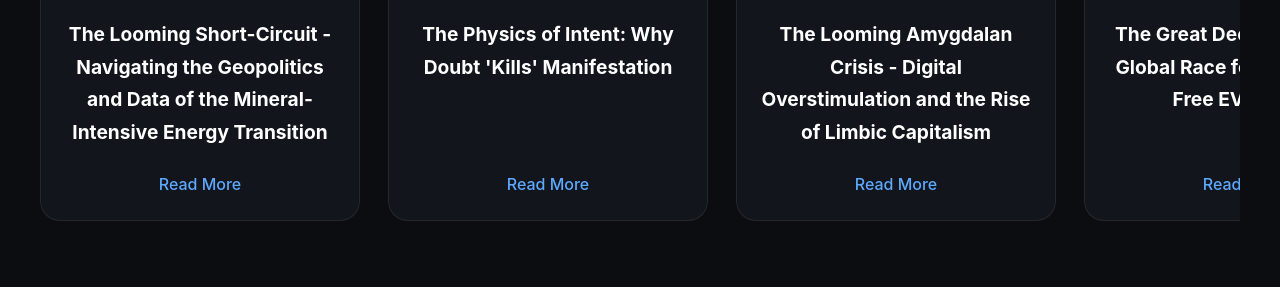
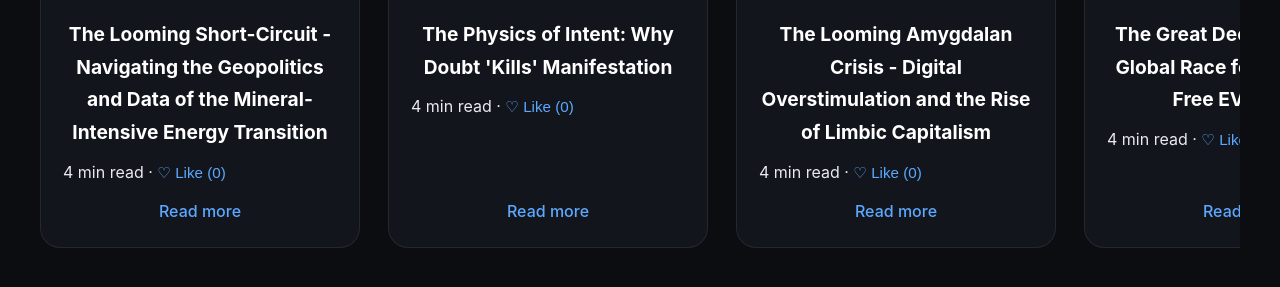
Before and after one commit to 996938039a-droid/996938039a-droid.github.io, a Jekyll site: the page built from index.html, in a window 1280 px wide and 900 px high, scrolled down 593 px, cut to the strip 572-859 px from the top of the window. Built offline with Jekyll 4.4.1, drawn with Linux system fonts in a browser that asks for light colours; some of the changed lines change nothing that is shown.

Commit message:
Update index.html

```diff
--- a/index.html
+++ b/index.html
@@ -9,9 +9,13 @@ layout: null
   <title>Signals & Patterns</title>
   <meta name="viewport" content="width=device-width, initial-scale=1" />
   <link rel="stylesheet" href="/assets/style.css" />
+
+  <!-- Reading time + likes -->
+  <script src="/assets/reading-time.js"></script>
+  <script src="/assets/likes.js"></script>
 </head>
 
-  <body>
+<body>
 
   <!-- HERO BANNER -->
   <section class="hero-banner">
@@ -42,12 +46,26 @@ layout: null
       {% for post in site.posts limit:4 %}
         <div class="slide">
           <img src="{{ post.banner }}" alt="{{ post.title }}">
+
           <div class="slide-content">
             <h3>{{ post.title }}</h3>
 
+            <!-- META -->
+            <div class="card-meta">
+              <span
+                class="reading-time"
+                data-text="{{ post.content | strip_html | escape }}">
+              </span>
+              ·
+              <button
+                class="like-btn"
+                data-slug="{{ post.url }}">
+              </button>
+            </div>
+
             <a href="{{ post.url }}" class="read-link">
-        Read More
-      </a>
+              Read more
+            </a>
           </div>
         </div>
       {% endfor %}
@@ -66,5 +84,14 @@ layout: null
     </div>
   </section>
 
+  <!-- INIT READING TIME -->
+  <script>
+    document.querySelectorAll('.reading-time').forEach(el => {
+      const text = el.dataset.text || '';
+      const minutes = calculateReadingTime(text);
+      el.innerText = `${minutes} min read`;
+    });
+  </script>
+
 </body>
 </html>
```
